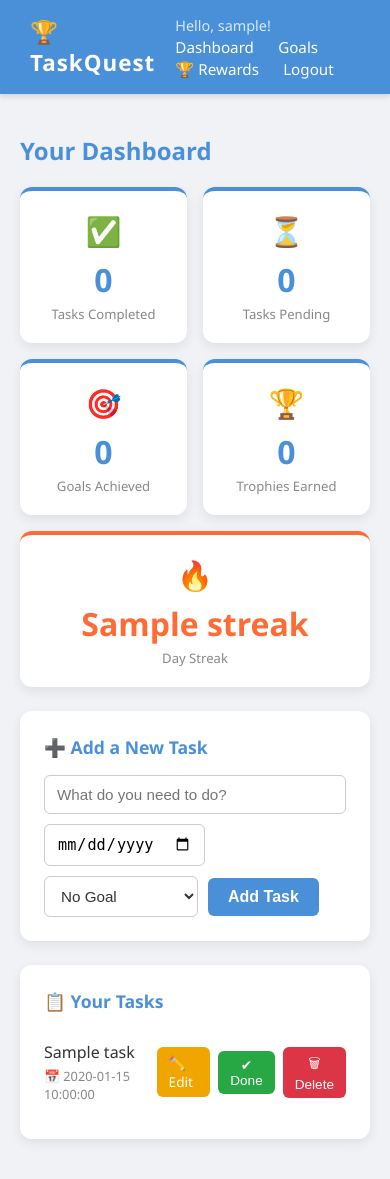
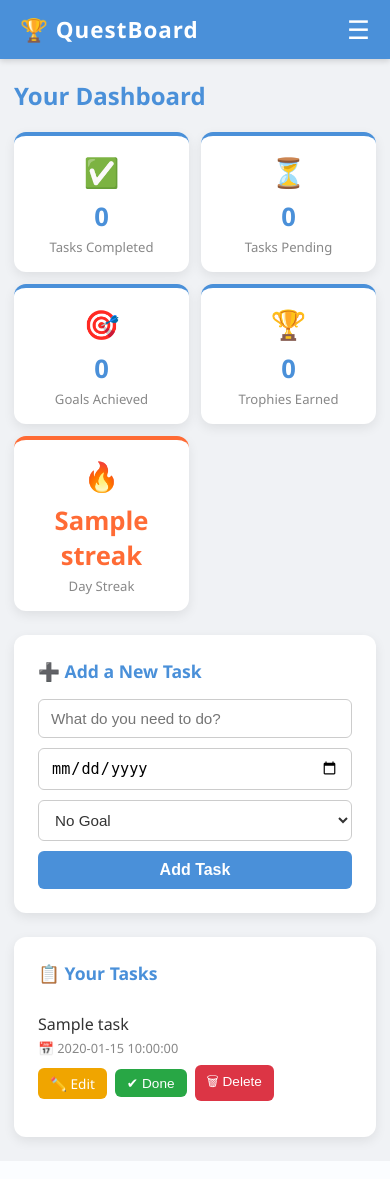
Before and after one commit to Anurag0129/QuestBoard-Task-Goal-Tracker, a Flask app: page /dashboard in a window 390 px wide. After the commit the page ends 1148 px from the top, so only its background shows below. Run offline with Flask 3, Linux system fonts and the light colour scheme; the visitor is signed in with stand-in values (Sample User, id 1); a database or web service that is not in the repository returns one stand-in record (values such as "Sample title"); data that the repository does not hold is empty; some libraries are stand-ins or nearby versions.

Commit message:
Add mobile responsive layout with hamburger navbar

```diff
--- a/static/css/style.css
+++ b/static/css/style.css
@@ -18,6 +18,8 @@ body {
     justify-content: space-between;
     align-items: center;
     box-shadow: 0 2px 6px rgba(0,0,0,0.15);
+    flex-wrap: wrap;
+    position: relative;
 }
 
 .nav-brand {
@@ -25,6 +27,22 @@ body {
     font-size: 1.4rem;
     font-weight: bold;
     letter-spacing: 1px;
+}
+
+.nav-toggle {
+    display: none;
+    background: none;
+    border: none;
+    color: white;
+    font-size: 1.6rem;
+    cursor: pointer;
+}
+
+.nav-links {
+    display: flex;
+    align-items: center;
+    gap: 4px;
+    flex-wrap: wrap;
 }
 
 .nav-links a {
@@ -206,6 +223,8 @@ body {
     align-items: center;
     padding: 12px 0;
     border-bottom: 1px solid #f0f0f0;
+    flex-wrap: wrap;
+    gap: 8px;
 }
 
 .task-item:last-child {
@@ -221,6 +240,8 @@ body {
     display: flex;
     flex-direction: column;
     gap: 4px;
+    flex: 1;
+    min-width: 150px;
 }
 
 .task-title {
@@ -237,6 +258,7 @@ body {
     display: flex;
     gap: 8px;
     align-items: center;
+    flex-wrap: wrap;
 }
 
 .btn-complete {
@@ -371,19 +422,49 @@ body {
     transition: width 0.4s ease;
 }
 
-/* Task goal select dropdown */
-.task-select {
-    padding: 10px 12px;
-    border: 1px solid #ccc;
-    border-radius: 6px;
-    font-size: 0.95rem;
-    background: white;
-    color: #333;
+/* Stats Cards */
+.stats-grid {
+    display: flex;
+    gap: 16px;
+    margin-bottom: 24px;
+    flex-wrap: wrap;
 }
 
-.task-select:focus {
-    outline: none;
-    border-color: #4a90d9;
+.stat-card {
+    background: white;
+    border-radius: 12px;
+    padding: 20px 28px;
+    text-align: center;
+    flex: 1;
+    min-width: 130px;
+    box-shadow: 0 4px 12px rgba(0,0,0,0.08);
+    border-top: 4px solid #4a90d9;
+}
+
+.stat-icon {
+    font-size: 1.8rem;
+    margin-bottom: 8px;
+}
+
+.stat-number {
+    font-size: 2rem;
+    font-weight: 700;
+    color: #4a90d9;
+    margin-bottom: 4px;
+}
+
+.stat-label {
+    font-size: 0.82rem;
+    color: #888;
+    font-weight: 500;
+}
+
+.streak-card {
+    border-top: 4px solid #ff6b35;
+}
+
+.streak-card .stat-number {
+    color: #ff6b35;
 }
 
 /* Trophy grid */
@@ -444,75 +525,133 @@ body {
     font-size: 1rem;
 }
 
-/* Stats Cards */
+/* Task goal select dropdown */
+.task-select {
+    padding: 10px 12px;
+    border: 1px solid #ccc;
+    border-radius: 6px;
+    font-size: 0.95rem;
+    background: white;
+    color: #333;
+}
+
+.task-select:focus {
+    outline: none;
+    border-color: #4a90d9;
+}
+
+/* ============================================
+   MOBILE RESPONSIVE — screens under 600px
+   ============================================ */
+@media (max-width: 600px) {
+
+    /* Navbar */
+    .navbar {
+        padding: 14px 20px;
+    }
+
+    .nav-toggle {
+        display: block;
+    }
+
+    .nav-links {
+        display: none;
+        flex-direction: column;
+        width: 100%;
+        margin-top: 12px;
+        gap: 0;
+    }
+
+    .nav-links.nav-open {
+        display: flex;
+    }
+
+    .nav-links a,
+    .nav-links span {
+        margin-left: 0;
+        padding: 10px 0;
+        border-top: 1px solid rgba(255,255,255,0.2);
+        width: 100%;
+        font-size: 1rem;
+    }
+
+    /* Container */
+    .container {
+        margin: 20px auto;
+        padding: 0 14px;
+    }
+
+    /* Stats grid — 2 columns on mobile */
     .stats-grid {
-    display: flex;
-    gap: 16px;
-    margin-bottom: 24px;
-    flex-wrap: wrap;
+        display: grid;
+        grid-template-columns: 1fr 1fr;
+        gap: 12px;
     }
 
     .stat-card {
-    background: white;
-    border-radius: 12px;
-    padding: 20px 28px;
-    text-align: center;
-    flex: 1;
-    min-width: 140px;
-    box-shadow: 0 4px 12px rgba(0,0,0,0.08);
-    border-top: 4px solid #4a90d9;
-}
-
-.stat-icon {
-    font-size: 1.8rem;
-    margin-bottom: 8px;
+        padding: 16px 12px;
+        min-width: unset;
     }
 
     .stat-number {
-    font-size: 2rem;
-    font-weight: 700;
-    color: #4a90d9;
-    margin-bottom: 4px;
+        font-size: 1.6rem;
     }
 
-.stat-label {
-    font-size: 0.82rem;
-    color: #888;
-    font-weight: 500;
+    /* Task form — stack vertically */
+    .task-form {
+        flex-direction: column;
+        align-items: stretch;
     }
 
-/* Edit and Cancel buttons */
-.btn-edit {
-    background-color: #f0a500;
-    color: white;
-    border: none;
-    padding: 6px 12px;
-    border-radius: 6px;
-    cursor: pointer;
-    font-size: 0.85rem;
-    text-decoration: none;
+    .task-form input[type="text"],
+    .task-form input[type="date"],
+    .task-select {
+        width: 100%;
     }
 
-.btn-edit:hover {
-    background-color: #d4910a;
+    .btn-small {
+        width: 100%;
     }
 
-.btn-cancel {
-    background-color: #888;
-    text-decoration: none;
-    text-align: center;
+    /* Task actions — wrap on small screens */
+    .task-item {
+        flex-direction: column;
+        align-items: flex-start;
     }
 
-.btn-cancel:hover {
-    background-color: #666;
+    .task-actions {
+        width: 100%;
+        justify-content: flex-start;
     }
 
-/* STYLE FOR STREAK CARD */
-
-.streak-card {
-    border-top: 4px solid #ff6b35;
+    /* Goal form — stack vertically */
+    .goal-form {
+        flex-direction: column;
+        align-items: stretch;
     }
 
-.streak-card .stat-number {
-    color: #ff6b35;
+    .goal-form input,
+    .goal-form select {
+        width: 100%;
     }
+
+    .goal-header {
+        flex-direction: column;
+    }
+
+    /* Auth box */
+    .auth-box {
+        padding: 24px 18px;
+    }
+
+    /* Trophy grid — 2 columns */
+    .trophy-grid {
+        display: grid;
+        grid-template-columns: 1fr 1fr;
+        gap: 12px;
+    }
+
+    .trophy-card {
+        width: 100%;
+    }
+}
--- a/templates/base.html
+++ b/templates/base.html
@@ -1,16 +1,19 @@
 <!DOCTYPE html>
 <html lang="en">
+
 <head>
     <meta charset="UTF-8">
     <meta name="viewport" content="width=device-width, initial-scale=1.0">
     <title>{% block title %}TaskQuest{% endblock %}</title>
     <link rel="stylesheet" href="{{ url_for('static', filename='css/style.css') }}">
 </head>
+
 <body>
 
     <nav class="navbar">
-        <div class="nav-brand">🏆 TaskQuest</div>
-        <div class="nav-links">
+        <div class="nav-brand">🏆 QuestBoard</div>
+        <button class="nav-toggle" onclick="toggleMenu()">☰</button>
+        <div class="nav-links" id="nav-links">
             {% if request.endpoint not in ['login', 'signup'] %}
             {% if session.get("user_id") %}
             <span>Hello, {{ session["username"] }}!</span>
@@ -42,5 +45,13 @@
 
     </div>
 
+    <script>
+        function toggleMenu() {
+            const nav = document.getElementById("nav-links");
+            nav.classList.toggle("nav-open");
+        }
+    </script>
+
 </body>
+
 </html>
```
Also changed, not shown: other parts of static/css/style.css (+39 -11 lines). Lines whose indentation alone changed are shown as unchanged.
